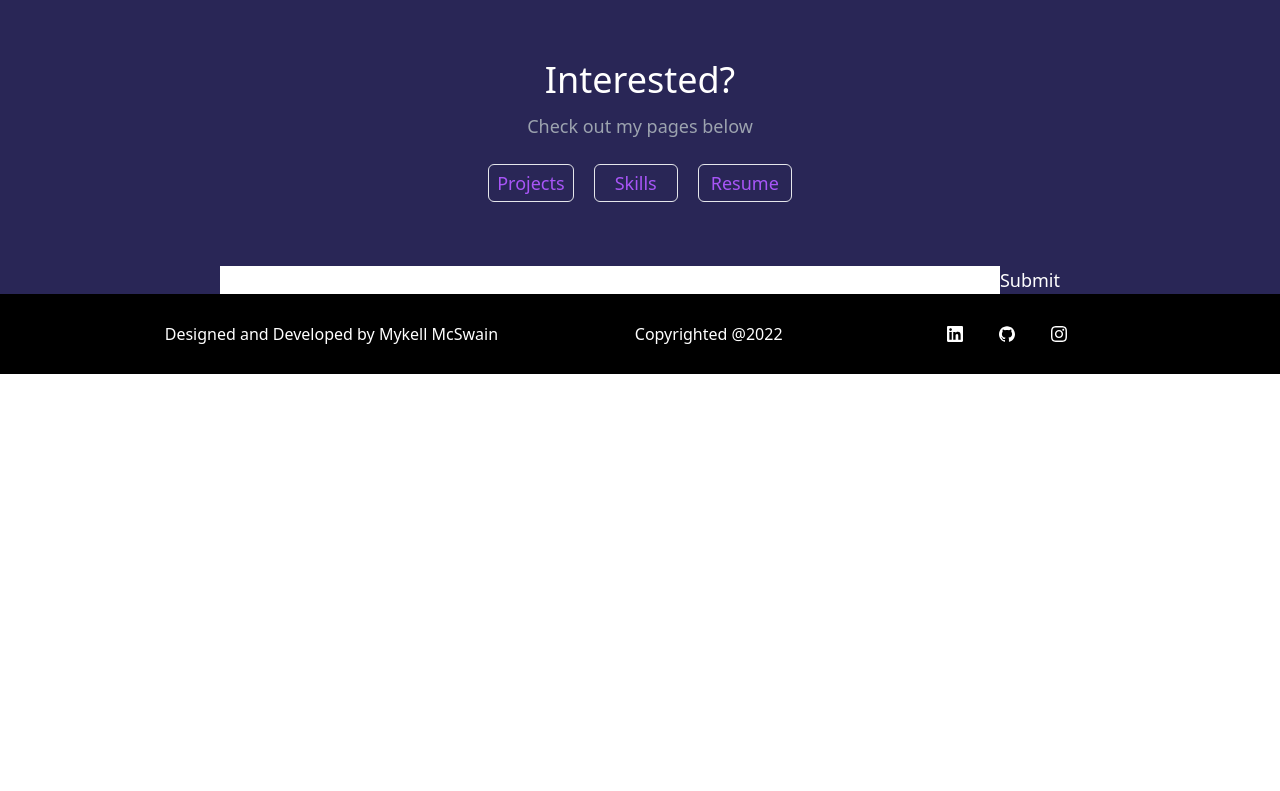
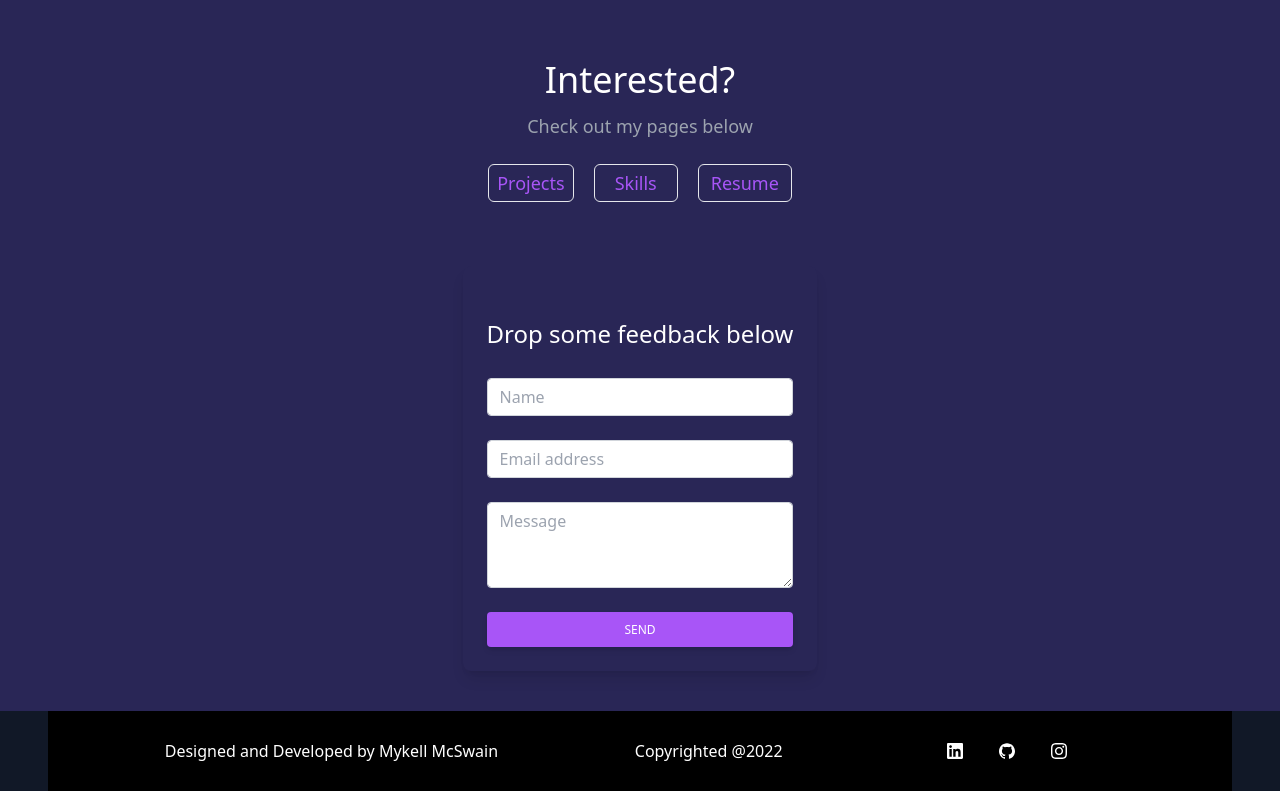
Before and after one commit to kaishigui/portfolio, a Next.js app: page / in a window 1280 px wide. Shown: the part 813-1604 px from the top of the page. Before the commit the page ends 1187 px from the top, so only its background shows below. Built offline with nearby package versions, Linux system fonts and the light colour scheme.

Commit message:
Added contact form

```diff
--- a/components/Contact.js
+++ b/components/Contact.js
@@ -2,16 +2,42 @@ import React from 'react'
 
 function Contact() {
   return (
-    <main className='flex-flex-col items-center bg-purpler '>
-        <form className='' action="">
-            <input className='' type="text" />
-            <input className='' type="text" />
-            <input className='' type="text" />
-            <button className=''>Submit</button>
-        </form>
+    <div className='block p-6 rounded-lg shadow-lg bg-purpler max-w-md mb-10'>
 
-
-    </main>
+      <div className='my-7 text-center text-2xl'>
+        <h2>Drop some feedback below</h2>
+      </div>
+    <form>
+      <div className="form-group mb-6">
+        <input type="text" className="form-control block w-full  px-3  py-1.5
+        text-base font-normaltext-gray-700 bg-white bg-clip-padding border border-solid border-gray-300   rounded transition  ease-in-out m-0
+          focus:text-gray-700 focus:bg-white focus:border-purple-600 focus:outline-none" id="exampleInput7"
+          placeholder="Name"/>
+      </div>
+      <div className="form-group mb-6">
+        <input type="email" className="form-control block w-full px-3 py-1.5 text-base font-normal
+        text-gray-700 bg-white bg-clip-padding border border-solid border-gray-300 rounded
+          transition ease-in-out m-0
+          focus:text-gray-700 focus:bg-white focus:border-purple-600
+          -600 focus:outline-none" id="exampleInput8"
+          placeholder="Email address"/>
+      </div>
+      <div class="form-group mb-6">
+        <textarea
+        className="form-control block w-full px-3 py-1.5 text-base font-normal text-gray-700 bg-white bg-clip-padding
+          border border-solid border-gray-300 rounded transition ease-in-out m-0
+          focus:text-gray-700 focus:bg-white focus:border-purple-600 focus:outline-none
+        "
+        id="exampleFormControlTextarea13"
+        rows="3"
+        placeholder="Message"
+      ></textarea>
+      </div>
+      <button type="submit" className=" w-full px-6 py-2.5 bg-purple-500 text-white font-medium text-xs leading-tight
+        uppercase rounded shadow-md hover:bg-purple-500  hover:shadow-lg focus:bg-purple-500 focus:shadow-lg focus:outline-none focus:ring-0
+        active:bg-purple-800 active:shadow-lg transition duration-150 ease-in-out">Send</button>
+    </form>
+  </div>
   )
 }
 
--- a/components/Dropdown.js
+++ b/components/Dropdown.js
@@ -7,7 +7,7 @@ import { menuItems} from './menuItems'
 function Dropdown( {drop} ) {
 
   return (
-    <header className={`flex justify-center bg-gray-900 text-white
+    <header className={`flex justify-center bg-gray-900 text-white relative z-50
     ${ drop && 'hidden'}`}>
       <ul className="mb-5 text-center">
       {menuItems.map((menu, index) => {
--- a/components/Footer.js
+++ b/components/Footer.js
@@ -3,7 +3,7 @@ import { menuItems } from './menuItems'
 
 function Footer() {
   return (
-    <footer className='bg-black '>
+    <footer className='bg-gray-900'>
       <main className='flex flex-col md:justify-evenly items-center bg-black text-white md:h-20 md:flex-row max-w-8xl lg:mx-12 '>
         <div className='px-10 py-2 mr-5'>
             <h2>Designed and Developed by Mykell McSwain</h2>
--- a/components/Header.js
+++ b/components/Header.js
@@ -17,8 +17,8 @@ function Header({scroll}) {
 
 
   return (
-    <nav className='bg-gray-900'>
-      <header className={`flex justify-between sticky top-0 bg-gray-900 text-white h-20
+    <nav className='bg-gray-900 sticky top-0 z-20 '>
+      <header className={`flex justify-between  bg-gray-900 text-white h-20
       ${dropdown && "h-fit pt-5 "}
       max-w-7xl mx-auto`}>
 
@@ -73,7 +73,7 @@ function Header({scroll}) {
           }
           </button>
       </header>
-      <Dropdown drop={!dropdown}/>
+      <Dropdown style={{zIndex: '3'}} drop={!dropdown}/>
 
     </nav>
   )
--- a/components/Homepage.js
+++ b/components/Homepage.js
@@ -6,7 +6,7 @@ import { menuItems} from './menuItems'
 function Homepage() {
   return (
     <main className='flex flex-col self-center items-center justify-center
-    bg-purpler h-full text-white text-lg max-w-8xl'>
+    bg-purpler h-full text-white text-lg max-w-8xl z-0'>
       <section className='flex flex-col h-full items-center text-center my-5 mt-6
         md:flex-row md:justify-between w-full px-10'>
         <div className=' flex flex-col justify-center h-60 mb-2 md:mr-10'>
--- a/pages/index.js
+++ b/pages/index.js
@@ -22,14 +22,13 @@ export default function Home() {
 
   const scrollToBottom = () => {
     window.scrollTo({
-      top: 300,
+      top: 700,
       behavior: 'smooth',
     })
   }
 
   useEffect(() => {
     window.addEventListener('scroll', toggleVisibility)
-
     return () => {
       window.removeEventListener('scroll', toggleVisibility)
     }
@@ -38,7 +37,7 @@ export default function Home() {
 
 
   return (
-    <main className=' flex flex-col mx-auto bg-purpler  '>
+    <main className=' flex flex-col mx-auto bg-purpler z-0 '>
 
        <Header scroll={scrollToBottom}/>
 
```
